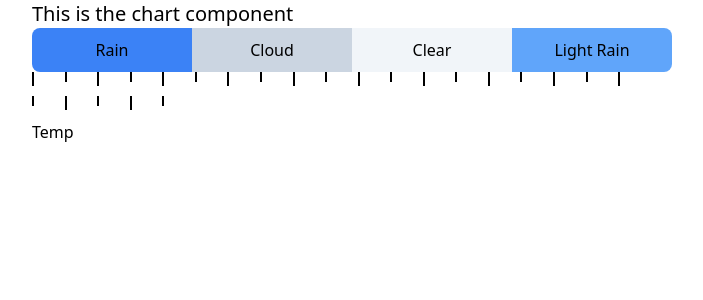
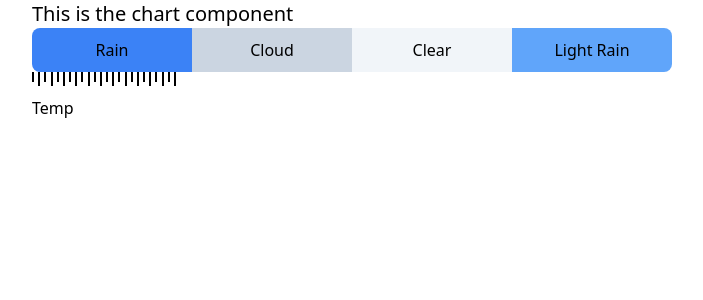
Before and after one commit to kevinchiuu/merrysky-clone, a SvelteKit app: page / in a window 1280 px wide. Shown: the top 300 px of the page, without its empty margins (288-991 px from the left). Built offline with nearby package versions, Linux system fonts and the light colour scheme.

Commit message:
finish ticker spacing function

```diff
--- a/src/components/Chart.svelte
+++ b/src/components/Chart.svelte
@@ -15,8 +15,15 @@
             const timelineDiv: any = document.getElementById("timeline")
             const width = timelineDiv.offsetWidth;
             console.log('width', width)
-            return width
-        })
+
+            const spacing = (width / 24).toFixed(2)
+
+            const ticker = document.querySelectorAll("div.ticker") as NodeListOf<HTMLElement>
+            ticker.forEach((d) => {
+                d.style.marginRight = `${spacing}px`
+            })
+
+        }, true)
 
     }
 
@@ -52,32 +59,30 @@
             <div bind:this={lightRainContainer} class="bg-blue-400 justify-center w-1/4 rounded-r-lg flex items-center"></div>
         </div>
         <div class="m-0 w-full">
-            <!-- <TickerEven spacing={tickerSpacing}/>
-            <TickerOdd spacing={tickerSpacing}/> -->
-            <div class="w-0.5 inline-block h-[14px] self-stretch bg-black opacity-100 dark:opacity-50 mr-[1.65em] align-top"></div>
-            <div class="w-0.5 inline-block h-[10px] self-stretch bg-black opacity-100 dark:opacity-50 mr-[1.65em] align-top"></div>
-            <div class="w-0.5 inline-block h-[14px] self-stretch bg-black opacity-100 dark:opacity-50 mr-[1.65em] align-top"></div>
-            <div class="w-0.5 inline-block h-[10px] self-stretch bg-black opacity-100 dark:opacity-50 mr-[1.65em] align-top"></div>
-            <div class="w-0.5 inline-block h-[14px] self-stretch bg-black opacity-100 dark:opacity-50 mr-[1.65em] align-top"></div>
-            <div class="w-0.5 inline-block h-[10px] self-stretch bg-black opacity-100 dark:opacity-50 mr-[1.65em] align-top"></div>
-            <div class="w-0.5 inline-block h-[14px] self-stretch bg-black opacity-100 dark:opacity-50 mr-[1.65em] align-top"></div>
-            <div class="w-0.5 inline-block h-[10px] self-stretch bg-black opacity-100 dark:opacity-50 mr-[1.65em] align-top"></div>
-            <div class="w-0.5 inline-block h-[14px] self-stretch bg-black opacity-100 dark:opacity-50 mr-[1.65em] align-top"></div>
-            <div class="w-0.5 inline-block h-[10px] self-stretch bg-black opacity-100 dark:opacity-50 mr-[1.65em] align-top"></div>
-            <div class="w-0.5 inline-block h-[14px] self-stretch bg-black opacity-100 dark:opacity-50 mr-[1.65em] align-top"></div>
-            <div class="w-0.5 inline-block h-[10px] self-stretch bg-black opacity-100 dark:opacity-50 mr-[1.65em] align-top"></div>
-            <div class="w-0.5 inline-block h-[14px] self-stretch bg-black opacity-100 dark:opacity-50 mr-[1.65em] align-top"></div>
-            <div class="w-0.5 inline-block h-[10px] self-stretch bg-black opacity-100 dark:opacity-50 mr-[1.65em] align-top"></div>
-            <div class="w-0.5 inline-block h-[14px] self-stretch bg-black opacity-100 dark:opacity-50 mr-[1.65em] align-top"></div>
-            <div class="w-0.5 inline-block h-[10px] self-stretch bg-black opacity-100 dark:opacity-50 mr-[1.65em] align-top"></div>
-            <div class="w-0.5 inline-block h-[14px] self-stretch bg-black opacity-100 dark:opacity-50 mr-[1.65em] align-top"></div>
-            <div class="w-0.5 inline-block h-[10px] self-stretch bg-black opacity-100 dark:opacity-50 mr-[1.65em] align-top"></div>
-            <div class="w-0.5 inline-block h-[14px] self-stretch bg-black opacity-100 dark:opacity-50 mr-[1.65em] align-top"></div>
-            <div class="w-0.5 inline-block h-[10px] self-stretch bg-black opacity-100 dark:opacity-50 mr-[1.65em] align-top"></div>
-            <div class="w-0.5 inline-block h-[14px] self-stretch bg-black opacity-100 dark:opacity-50 mr-[1.65em] align-top"></div>
-            <div class="w-0.5 inline-block h-[10px] self-stretch bg-black opacity-100 dark:opacity-50 mr-[1.65em] align-top"></div>
-            <div class="w-0.5 inline-block h-[14px] self-stretch bg-black opacity-100 dark:opacity-50 mr-[1.65em] align-top"></div>
-            <div class="w-0.5 inline-block h-[10px] self-stretch bg-black opacity-100 dark:opacity-50 mr-[1.65em] align-top"></div>
+            <div class="ticker w-0.5 inline-block h-[10px] self-stretch bg-black opacity-100 dark:opacity-50 align-top"></div>
+            <div class="ticker w-0.5 inline-block h-[14px] self-stretch bg-black opacity-100 dark:opacity-50 align-top"></div>
+            <div class="ticker w-0.5 inline-block h-[10px] self-stretch bg-black opacity-100 dark:opacity-50 align-top"></div>
+            <div class="ticker w-0.5 inline-block h-[14px] self-stretch bg-black opacity-100 dark:opacity-50 align-top"></div>
+            <div class="ticker w-0.5 inline-block h-[10px] self-stretch bg-black opacity-100 dark:opacity-50 align-top"></div>
+            <div class="ticker w-0.5 inline-block h-[14px] self-stretch bg-black opacity-100 dark:opacity-50 align-top"></div>
+            <div class="ticker w-0.5 inline-block h-[10px] self-stretch bg-black opacity-100 dark:opacity-50 align-top"></div>
+            <div class="ticker w-0.5 inline-block h-[14px] self-stretch bg-black opacity-100 dark:opacity-50 align-top"></div>
+            <div class="ticker w-0.5 inline-block h-[10px] self-stretch bg-black opacity-100 dark:opacity-50 align-top"></div>
+            <div class="ticker w-0.5 inline-block h-[14px] self-stretch bg-black opacity-100 dark:opacity-50 align-top"></div>
+            <div class="ticker w-0.5 inline-block h-[10px] self-stretch bg-black opacity-100 dark:opacity-50 align-top"></div>
+            <div class="ticker w-0.5 inline-block h-[14px] self-stretch bg-black opacity-100 dark:opacity-50 align-top"></div>
+            <div class="ticker w-0.5 inline-block h-[10px] self-stretch bg-black opacity-100 dark:opacity-50 align-top"></div>
+            <div class="ticker w-0.5 inline-block h-[14px] self-stretch bg-black opacity-100 dark:opacity-50 align-top"></div>
+            <div class="ticker w-0.5 inline-block h-[10px] self-stretch bg-black opacity-100 dark:opacity-50 align-top"></div>
+            <div class="ticker w-0.5 inline-block h-[14px] self-stretch bg-black opacity-100 dark:opacity-50 align-top"></div>
+            <div class="ticker w-0.5 inline-block h-[10px] self-stretch bg-black opacity-100 dark:opacity-50 align-top"></div>
+            <div class="ticker w-0.5 inline-block h-[14px] self-stretch bg-black opacity-100 dark:opacity-50 align-top"></div>
+            <div class="ticker w-0.5 inline-block h-[10px] self-stretch bg-black opacity-100 dark:opacity-50 align-top"></div>
+            <div class="ticker w-0.5 inline-block h-[14px] self-stretch bg-black opacity-100 dark:opacity-50 align-top"></div>
+            <div class="ticker w-0.5 inline-block h-[10px] self-stretch bg-black opacity-100 dark:opacity-50 align-top"></div>
+            <div class="ticker w-0.5 inline-block h-[14px] self-stretch bg-black opacity-100 dark:opacity-50 align-top"></div>
+            <div class="ticker w-0.5 inline-block h-[10px] self-stretch bg-black opacity-100 dark:opacity-50 align-top"></div>
+            <div class="ticker w-0.5 inline-block h-[14px] self-stretch bg-black opacity-100 dark:opacity-50 align-top"></div>
         </div>
         <!-- <div class="m-0 flex-row flex">
             <div class="mr-[1.5em] align-top text-[14px]"> 12am </div>
@@ -96,3 +101,7 @@
         <div> Temp </div>
     </div>
 </div>
+
+<style>
+
+</style>
```
